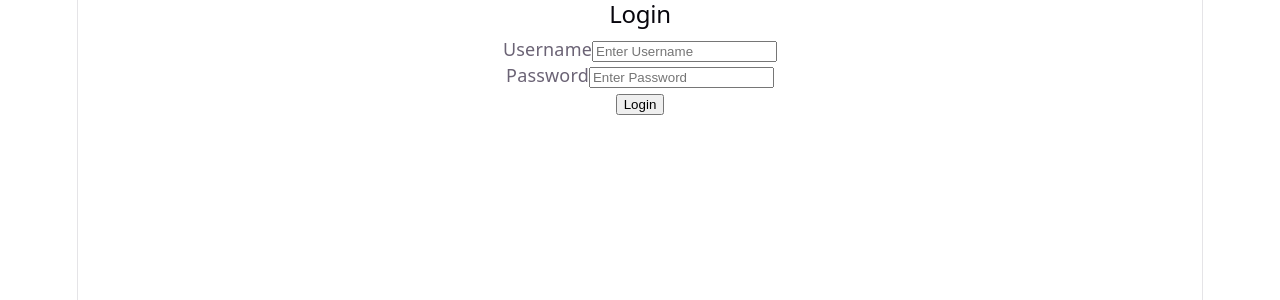
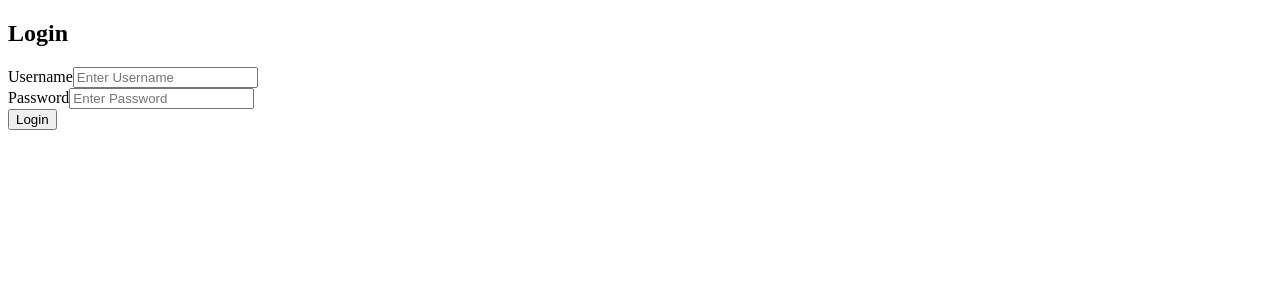
Before and after one commit to ToukaMawass/my-app, a React (Vite) app: page / in a window 1280 px wide. Shown: the top 300 px of the page. Built offline with nearby package versions, Linux system fonts and the light colour scheme.

Commit message:
Install and configure Tailwind CSS

```diff
--- a/package.json
+++ b/package.json
@@ -18,15 +18,19 @@
   },
   "devDependencies": {
     "@eslint/js": "^10.0.1",
+    "@tailwindcss/postcss": "^4.2.4",
     "@types/node": "^24.12.2",
     "@types/react": "^19.2.14",
     "@types/react-dom": "^19.2.3",
     "@vitejs/plugin-react": "^6.0.1",
+    "autoprefixer": "^10.5.0",
     "eslint": "^10.2.1",
     "eslint-plugin-react-hooks": "^7.1.1",
     "eslint-plugin-react-refresh": "^0.5.2",
     "globals": "^17.5.0",
+    "postcss": "^8.5.12",
     "sass-embedded": "^1.99.0",
+    "tailwindcss": "^4.2.4",
     "typescript": "~6.0.2",
     "typescript-eslint": "^8.58.2",
     "vite": "^8.0.10"
--- /dev/null
+++ b/postcss.config.cjs
@@ -0,0 +1,6 @@
+module.exports = {
+  plugins: {
+    "@tailwindcss/postcss": {},
+    autoprefixer: {},
+  },
+}
--- a/src/index.css
+++ b/src/index.css
@@ -1,111 +1,3 @@
-:root {
-  --text: #6b6375;
-  --text-h: #08060d;
-  --bg: #fff;
-  --border: #e5e4e7;
-  --code-bg: #f4f3ec;
-  --accent: #aa3bff;
-  --accent-bg: rgba(170, 59, 255, 0.1);
-  --accent-border: rgba(170, 59, 255, 0.5);
-  --social-bg: rgba(244, 243, 236, 0.5);
-  --shadow:
-    rgba(0, 0, 0, 0.1) 0 10px 15px -3px, rgba(0, 0, 0, 0.05) 0 4px 6px -2px;
-
-  --sans: system-ui, 'Segoe UI', Roboto, sans-serif;
-  --heading: system-ui, 'Segoe UI', Roboto, sans-serif;
-  --mono: ui-monospace, Consolas, monospace;
-
-  font: 18px/145% var(--sans);
-  letter-spacing: 0.18px;
-  color-scheme: light dark;
-  color: var(--text);
-  background: var(--bg);
-  font-synthesis: none;
-  text-rendering: optimizeLegibility;
-  -webkit-font-smoothing: antialiased;
-  -moz-osx-font-smoothing: grayscale;
-
-  @media (max-width: 1024px) {
-    font-size: 16px;
-  }
-}
-
-@media (prefers-color-scheme: dark) {
-  :root {
-    --text: #9ca3af;
-    --text-h: #f3f4f6;
-    --bg: #16171d;
-    --border: #2e303a;
-    --code-bg: #1f2028;
-    --accent: #c084fc;
-    --accent-bg: rgba(192, 132, 252, 0.15);
-    --accent-border: rgba(192, 132, 252, 0.5);
-    --social-bg: rgba(47, 48, 58, 0.5);
-    --shadow:
-      rgba(0, 0, 0, 0.4) 0 10px 15px -3px, rgba(0, 0, 0, 0.25) 0 4px 6px -2px;
-  }
-
-  #social .button-icon {
-    filter: invert(1) brightness(2);
-  }
-}
-
-#root {
-  width: 1126px;
-  max-width: 100%;
-  margin: 0 auto;
-  text-align: center;
-  border-inline: 1px solid var(--border);
-  min-height: 100svh;
-  display: flex;
-  flex-direction: column;
-  box-sizing: border-box;
-}
-
-body {
-  margin: 0;
-}
-
-h1,
-h2 {
-  font-family: var(--heading);
-  font-weight: 500;
-  color: var(--text-h);
-}
-
-h1 {
-  font-size: 56px;
-  letter-spacing: -1.68px;
-  margin: 32px 0;
-  @media (max-width: 1024px) {
-    font-size: 36px;
-    margin: 20px 0;
-  }
-}
-h2 {
-  font-size: 24px;
-  line-height: 118%;
-  letter-spacing: -0.24px;
-  margin: 0 0 8px;
-  @media (max-width: 1024px) {
-    font-size: 20px;
-  }
-}
-p {
-  margin: 0;
-}
-
-code,
-.counter {
-  font-family: var(--mono);
-  display: inline-flex;
-  border-radius: 4px;
-  color: var(--text-h);
-}
-
-code {
-  font-size: 15px;
-  line-height: 135%;
-  padding: 4px 8px;
-  background: var(--code-bg);
-}
+@tailwind base;
+@tailwind components;
+@tailwind utilities;
--- /dev/null
+++ b/tailwind.config.js
@@ -0,0 +1,11 @@
+module.exports = {
+  purge: [],
+  darkMode: false, // or 'media' or 'class'
+  theme: {
+    extend: {},
+  },
+  variants: {
+    extend: {},
+  },
+  plugins: [],
+}
```
Also changed, not shown: 1 other file (tests, documents, lock files or other folders).
